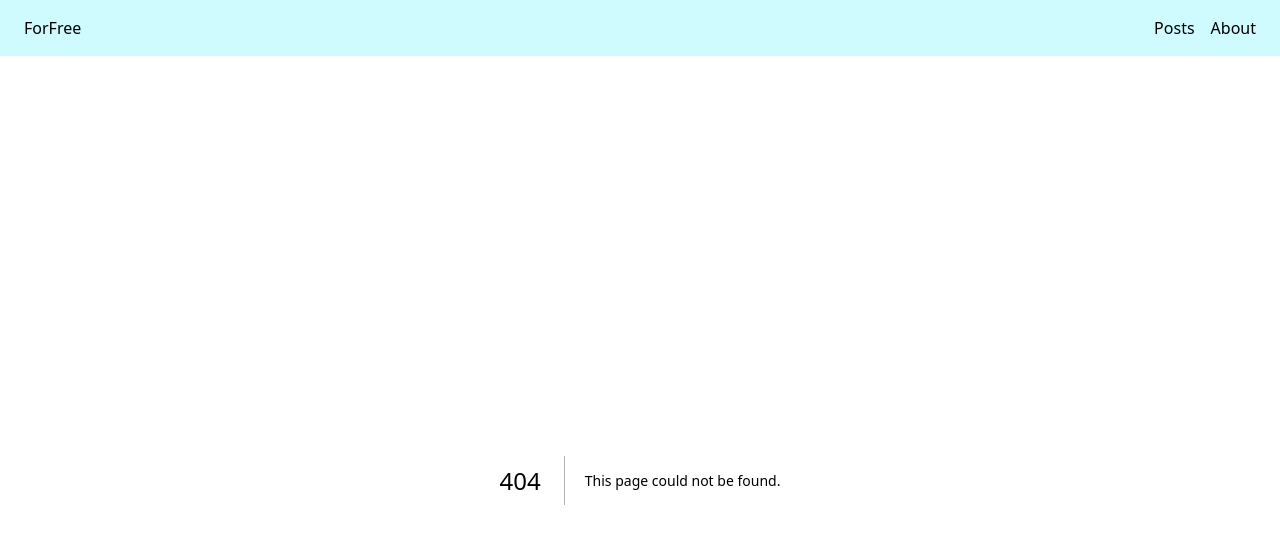
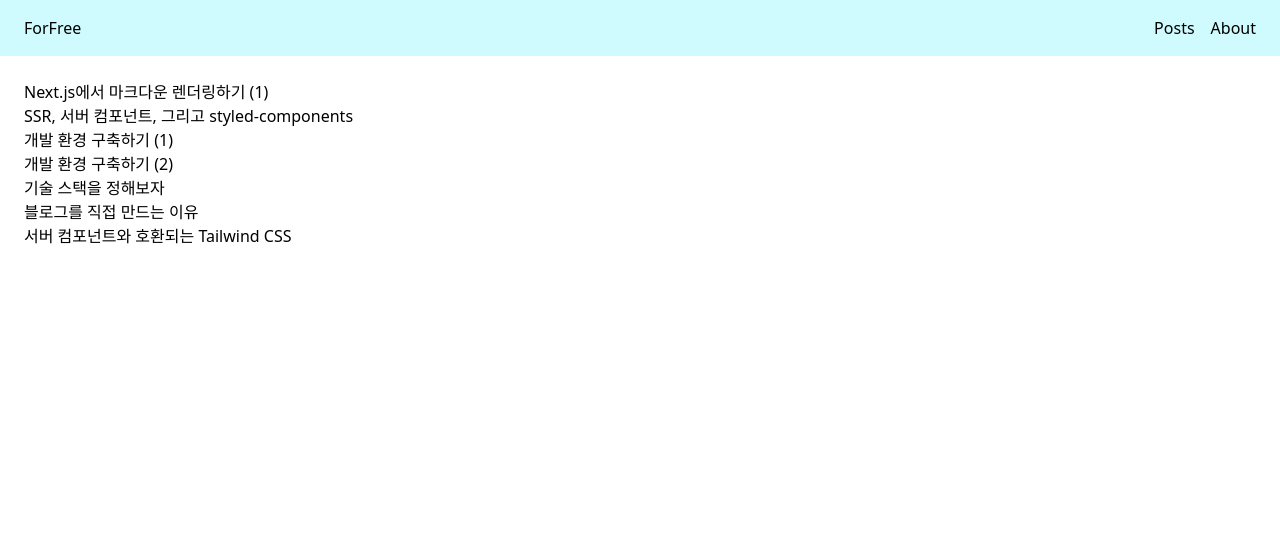
Before and after one commit to dmson1218/blog, a Next.js app: page /posts in a window 1280 px wide. Before the commit this address had no page. Shown: the top 544 px of the page. Built offline with nearby package versions, Linux system fonts and the light colour scheme.

Commit message:
feat: 포스트 목록 페이지 및 개별 포스트 페이지 추가

```diff
--- a/src/app/layout.tsx
+++ b/src/app/layout.tsx
@@ -16,7 +16,7 @@ export default function RootLayout({
         <html>
             <body>
                 <Navigation />
-                <div className="p-6">{children}</div>
+                <div className="p-6 justify-center">{children}</div>
             </body>
         </html>
     );
--- /dev/null
+++ b/src/app/posts/[slug]/page.tsx
@@ -0,0 +1,26 @@
+import ReactMarkDown from 'react-markdown';
+import rehypeHighlight from 'rehype-highlight';
+import 'highlight.js/styles/atom-one-dark.css';
+import { getMDFileBySlug } from '#utils/markdown';
+
+interface PostBySlugPageParams {
+    params: {
+        slug: string;
+    };
+}
+
+const PostBySlugPage = ({ params }: PostBySlugPageParams) => {
+    const file = decodeURIComponent(params.slug) + '.md';
+    const content = getMDFileBySlug(file);
+
+    return (
+        <ReactMarkDown
+            key={content}
+            className="prose-base prose-headings:font-bold prose-img:m-0 prose-pre:m-0 prose-pre:p-0 prose-pre:text-base"
+            children={content}
+            rehypePlugins={[rehypeHighlight]}
+        />
+    );
+};
+
+export default PostBySlugPage;
--- /dev/null
+++ b/src/app/posts/page.tsx
@@ -0,0 +1,12 @@
+import { getMDFiles } from '#utils/markdown';
+import PreviewLink from '#components/PreviewLink';
+
+const PostsPage = () => {
+    const filenames = getMDFiles().map(file => file.replace('.md', ''));
+
+    return filenames.map(filename => (
+        <PreviewLink key={filename} filename={filename} />
+    ));
+};
+
+export default PostsPage;
```
